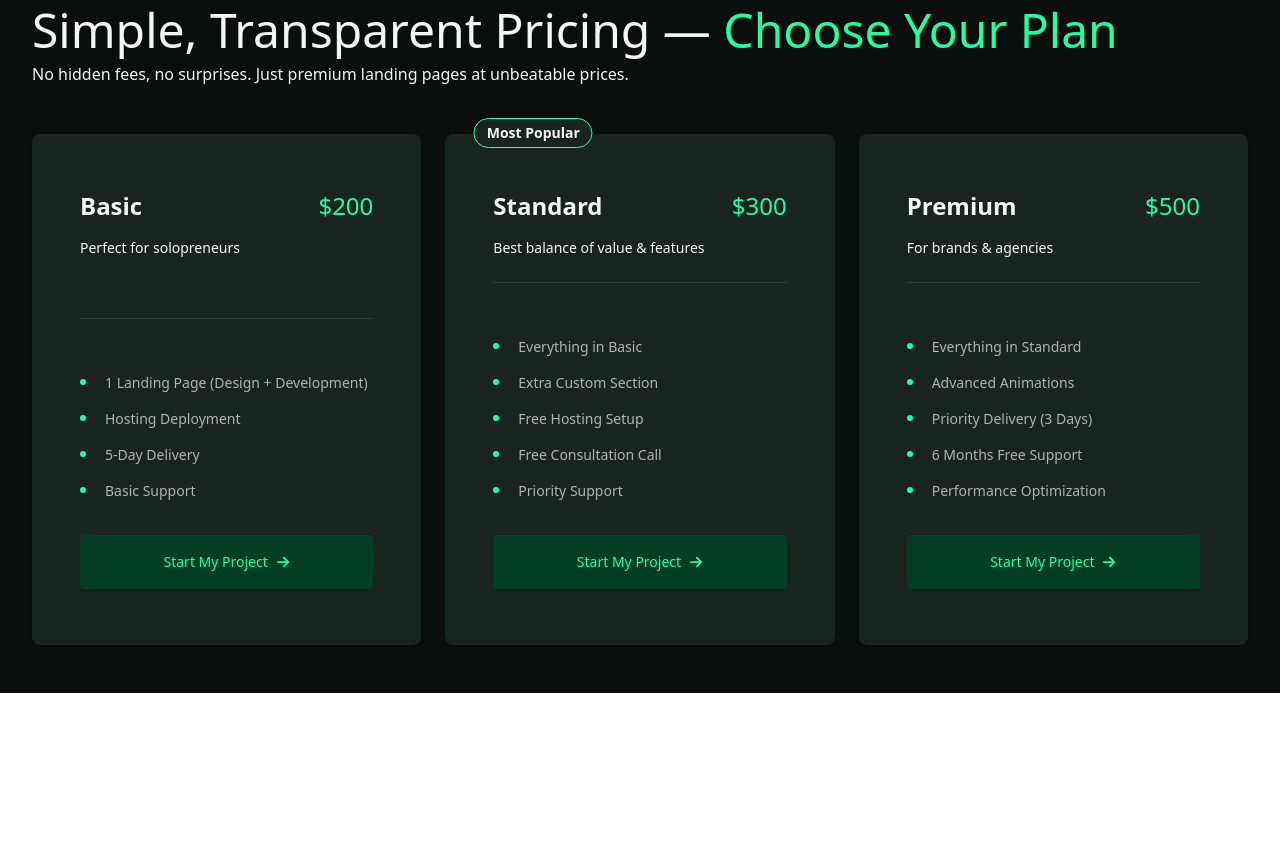
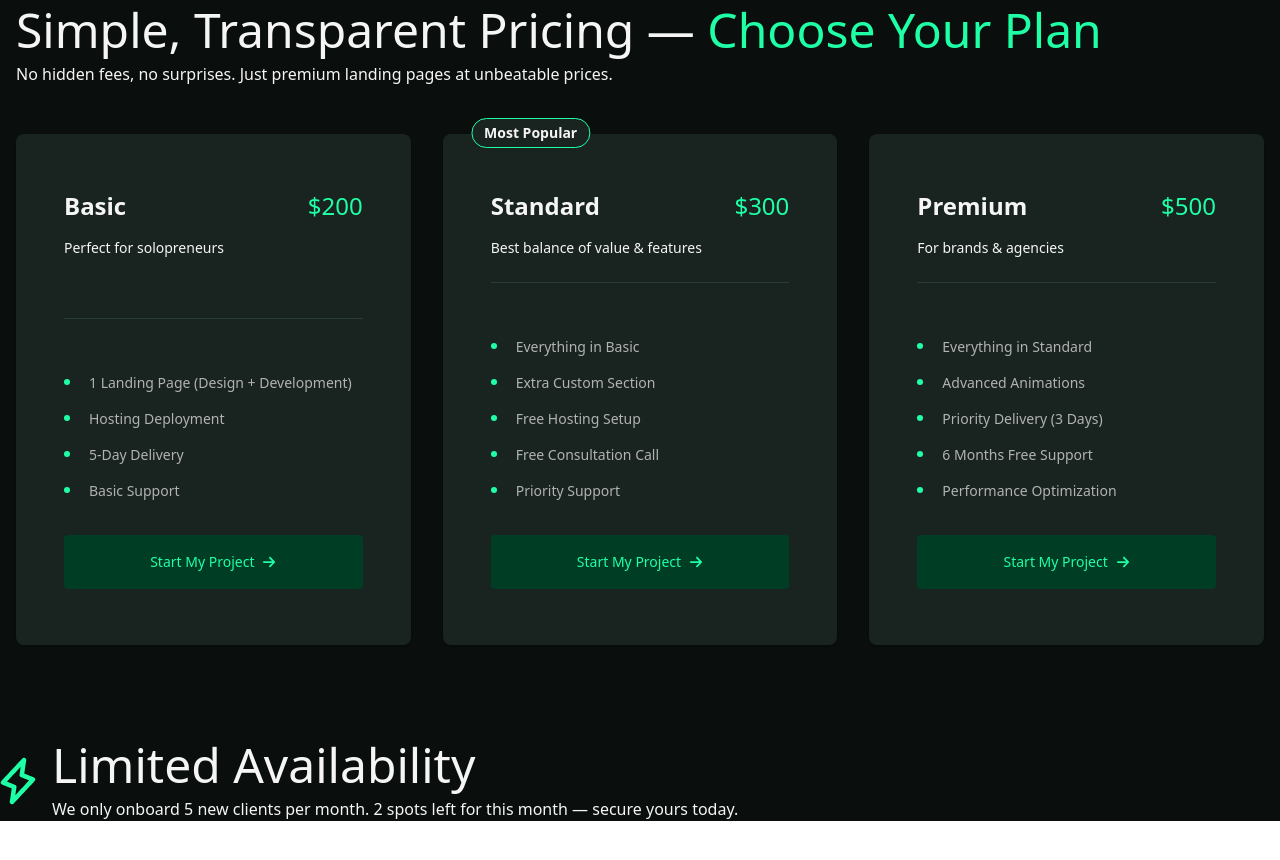
Before and after one commit to ChakmaShantunu/ena-ema-task, a Next.js app: page / in a window 1280 px wide. Shown: the part 3780-4640 px from the top of the page. Before the commit the page ends 4473 px from the top, so only its background shows below. Built offline with nearby package versions, Linux system fonts and the light colour scheme; a web font is replaced by a local one.

Commit message:
discount title and description done

```diff
--- /dev/null
+++ b/src/app/components/Discount/Discount.jsx
@@ -0,0 +1,21 @@
+import React from 'react'
+
+export default function Discount() {
+    return (
+        <div className='lg:max-w-[1440px] mx-auto'>
+            <div className='flex items-center my-12'>
+                <div className=''>
+                    <img src="images/delivery.png" alt="" />
+                </div>
+                <div className='ml-4 space-y-2'>
+                    <h1 className='text-3xl md:text-4xl lg:text-5xl font-medium text-accent'>
+                    Limited Availability
+                </h1>
+                <p className='text-accent text-sm md:text-base'>
+                    We only onboard 5 new clients per month. 2 spots left for this month — secure yours today.
+                </p>
+                </div>
+            </div>
+        </div>
+    )
+}
--- a/src/app/components/Pricing/Pricing.jsx
+++ b/src/app/components/Pricing/Pricing.jsx
@@ -43,7 +43,7 @@ export default function Pricing() {
         },
     ];
     return (
-        <div className='lg:max-w-[1440px] mx-auto px-4 md:px-6 lg:px-8'>
+        <div className='lg:max-w-[1440px] mx-auto px-4'>
             <div className='lg:mt-32 text-center lg:text-left'>
                 <h1 className='text-3xl md:text-4xl lg:text-5xl font-medium text-accent'>
                     Simple, Transparent Pricing — <span className='text-secondary'>Choose Your Plan</span>
@@ -53,7 +53,7 @@ export default function Pricing() {
                 </p>
             </div>
 
-            <div className='grid grid-cols-1 md:grid-cols-2 lg:grid-cols-3 gap-6 lg:pb-12'>
+            <div className='grid grid-cols-1 md:grid-cols-2 lg:grid-cols-3 gap-8 mt-9 lg:pb-12'>
                 {pricingData.map((data, index) => (
                     <div
                         key={index}
@@ -64,7 +64,7 @@ export default function Pricing() {
                     >
                         <div className="card-body relative">
                             {data.mostPopular && (
-                                <span className="absolute -top-12 left-16 -translate-x-1/2
+                                <span className="absolute -top-8 lg:-top-12 left-16 -translate-x-1/2
                              bg-primary border border-secondary text-accent text-xs md:text-sm
                              font-semibold px-3 py-1 rounded-full">
                                     Most Popular
--- a/src/app/page.js
+++ b/src/app/page.js
@@ -4,6 +4,7 @@ import Showcase from "./components/Showcase/Showcase";
 import WhyTrustUsSection from "./components/WhyTrustUsSection/WhyTrustUsSection";
 import CaseStudies from "./components/CaseStudies/CaseStudies";
 import Pricing from "./components/Pricing/Pricing";
+import Discount from "./components/Discount/Discount";
 
 // min-h-[7893px]
 export default function Home() {
@@ -21,6 +22,7 @@ export default function Home() {
       <div className="bg-[#0a0f0d]">
         <CaseStudies></CaseStudies>
         <Pricing></Pricing>
+        <Discount></Discount>
       </div>
     </div>
   );
```
